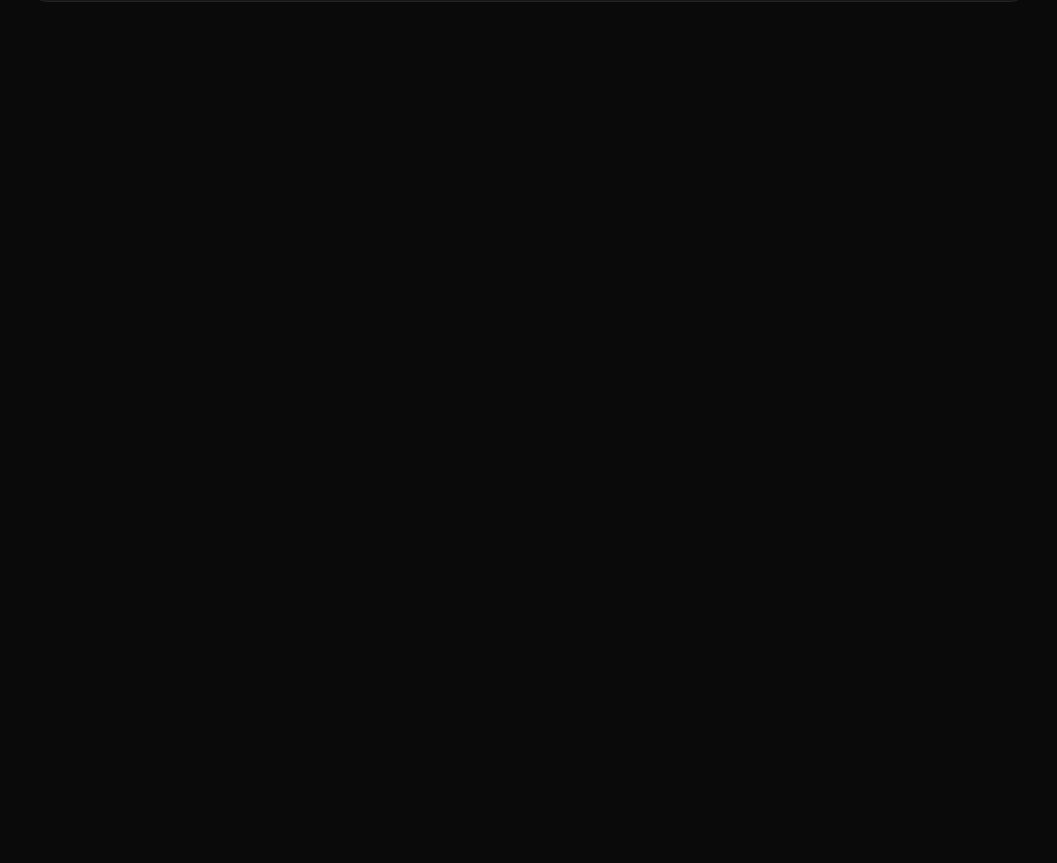
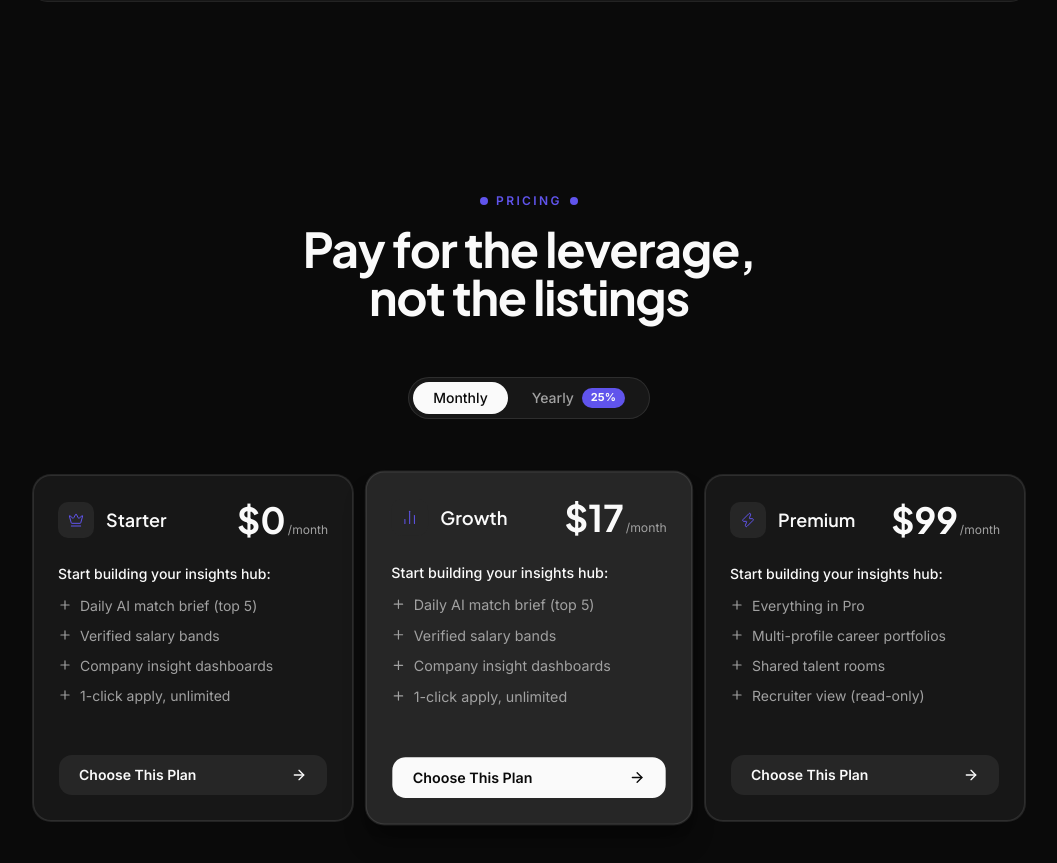
Before and after one commit to imarufbillah/seekcruitr, a Next.js app in the folder frontend/: page / in a window 1280 px wide. Shown: the part 2844-3707 px from the top of the page, without its empty margins (111-1168 px from the left). Before the commit the page ends 2941 px from the top, so only its background shows below. Built offline with nearby package versions, Linux system fonts and the light colour scheme.

Commit message:
feat: add Pricing component to display subscription plans on the homepage

```diff
--- a/frontend/src/app/page.js
+++ b/frontend/src/app/page.js
@@ -1,6 +1,7 @@
 import { Hero } from "@/components/home/Hero";
 import { FeaturedJobs } from "@/components/home/FeaturedJobs";
 import { Features } from "@/components/home/Features";
+import { Pricing } from "@/components/home/Pricing";
 
 export default function Home() {
   return (
@@ -8,6 +9,7 @@ export default function Home() {
       <Hero />
       <FeaturedJobs />
       <Features />
+      <Pricing />
     </>
   );
 }
--- /dev/null
+++ b/frontend/src/components/home/Pricing.jsx
@@ -0,0 +1,191 @@
+"use client";
+
+import { useState } from "react";
+import Link from "next/link";
+import { Plus, Crown, BarChart2, Zap, ArrowRight } from "lucide-react";
+import { Badge } from "@/components/ui/badge";
+import { Button } from "@/components/ui/button";
+import { Card, CardContent } from "@/components/ui/card";
+import { cn } from "@/lib/utils";
+
+/* ─── Data ─────────────────────────────────────────── */
+const PLANS = [
+  {
+    id: "starter",
+    icon: Crown,
+    name: "Starter",
+    monthly: 0,
+    yearly: 0,
+    tagline: "Start building your insights hub:",
+    features: [
+      "Daily AI match brief (top 5)",
+      "Verified salary bands",
+      "Company insight dashboards",
+      "1-click apply, unlimited",
+    ],
+    featured: false,
+  },
+  {
+    id: "growth",
+    icon: BarChart2,
+    name: "Growth",
+    monthly: 17,
+    yearly: 13,
+    tagline: "Start building your insights hub:",
+    features: [
+      "Daily AI match brief (top 5)",
+      "Verified salary bands",
+      "Company insight dashboards",
+      "1-click apply, unlimited",
+    ],
+    featured: true,
+  },
+  {
+    id: "premium",
+    icon: Zap,
+    name: "Premium",
+    monthly: 99,
+    yearly: 79,
+    tagline: "Start building your insights hub:",
+    features: [
+      "Everything in Pro",
+      "Multi-profile career portfolios",
+      "Shared talent rooms",
+      "Recruiter view (read-only)",
+    ],
+    featured: false,
+  },
+];
+
+/* ─── Plan card ─────────────────────────────────────── */
+function PlanCard({ plan, yearly }) {
+  const price = yearly ? plan.yearly : plan.monthly;
+  const Icon = plan.icon;
+
+  return (
+    <Card
+      className={cn(
+        "relative flex flex-col justify-between rounded-2xl border p-6 transition-shadow",
+        plan.featured
+          ? "border-border bg-secondary shadow-xl shadow-black/40 scale-[1.02]"
+          : "border-border bg-card",
+      )}
+    >
+      <CardContent className="flex flex-col gap-6 p-0">
+        {/* Plan header */}
+        <div className="flex items-center justify-between">
+          <div className="flex items-center gap-3">
+            <div className="flex size-9 items-center justify-center rounded-lg bg-muted">
+              <Icon className="size-4 text-brand" strokeWidth={1.5} />
+            </div>
+            <span className="font-heading text-lg font-semibold text-foreground">
+              {plan.name}
+            </span>
+          </div>
+          <div className="flex items-baseline gap-0.5">
+            <span className="font-heading text-4xl font-bold text-foreground">
+              ${price}
+            </span>
+            <span className="text-xs text-muted-foreground">/month</span>
+          </div>
+        </div>
+
+        {/* Feature list */}
+        <div className="flex flex-col gap-3">
+          <p className="text-sm font-medium text-foreground">{plan.tagline}</p>
+          <ul className="flex flex-col gap-2.5">
+            {plan.features.map((f) => (
+              <li key={f} className="flex items-start gap-2 text-sm text-muted-foreground">
+                <Plus className="mt-0.5 size-3.5 shrink-0 text-muted-foreground" strokeWidth={2} />
+                {f}
+              </li>
+            ))}
+          </ul>
+        </div>
+      </CardContent>
+
+      {/* CTA */}
+      <Button
+        asChild
+        variant={plan.featured ? "default" : "secondary"}
+        className={cn(
+          "mt-8 flex w-full items-center justify-between rounded-xl px-5 py-5 text-sm font-semibold",
+          plan.featured
+            ? "bg-foreground text-background hover:bg-foreground/90"
+            : "bg-muted text-foreground hover:bg-muted/80",
+        )}
+      >
+        <Link href="/sign-up">
+          Choose This Plan
+          <ArrowRight className="size-4" />
+        </Link>
+      </Button>
+    </Card>
+  );
+}
+
+/* ─── Section ───────────────────────────────────────── */
+export function Pricing() {
+  const [yearly, setYearly] = useState(false);
+
+  return (
+    <section className="w-full bg-background py-24">
+      <div className="mx-auto flex max-w-5xl flex-col items-center gap-14 px-4">
+
+        {/* Header */}
+        <div className="flex flex-col items-center gap-4 text-center">
+          <div className="flex items-center gap-2">
+            <span className="size-2 rounded-sm bg-brand" aria-hidden="true" />
+            <span className="font-sans text-xs font-semibold tracking-[0.2em] text-brand uppercase">
+              Pricing
+            </span>
+            <span className="size-2 rounded-sm bg-brand" aria-hidden="true" />
+          </div>
+
+          <h2 className="font-heading max-w-lg text-4xl font-bold tracking-tight text-foreground md:text-5xl">
+            Pay for the leverage,
+            <br />
+            not the listings
+          </h2>
+        </div>
+
+        {/* Billing toggle */}
+        <div className="flex items-center gap-1 rounded-full border border-border bg-card p-1">
+          <button
+            onClick={() => setYearly(false)}
+            className={cn(
+              "rounded-full px-5 py-1.5 text-sm font-medium transition-colors",
+              !yearly
+                ? "bg-foreground text-background"
+                : "text-muted-foreground hover:text-foreground",
+            )}
+          >
+            Monthly
+          </button>
+          <button
+            onClick={() => setYearly(true)}
+            className={cn(
+              "flex items-center gap-2 rounded-full px-5 py-1.5 text-sm font-medium transition-colors",
+              yearly
+                ? "bg-foreground text-background"
+                : "text-muted-foreground hover:text-foreground",
+            )}
+          >
+            Yearly
+            <Badge className="rounded-full bg-brand px-2 py-0.5 text-[11px] font-bold text-brand-foreground">
+              25%
+            </Badge>
+          </button>
+        </div>
+
+        {/* Plan cards */}
+        <div className="grid w-full grid-cols-1 items-center gap-4 md:grid-cols-3">
+          {PLANS.map((plan) => (
+            <PlanCard key={plan.id} plan={plan} yearly={yearly} />
+          ))}
+        </div>
+
+      </div>
+    </section>
+  );
+}
```
